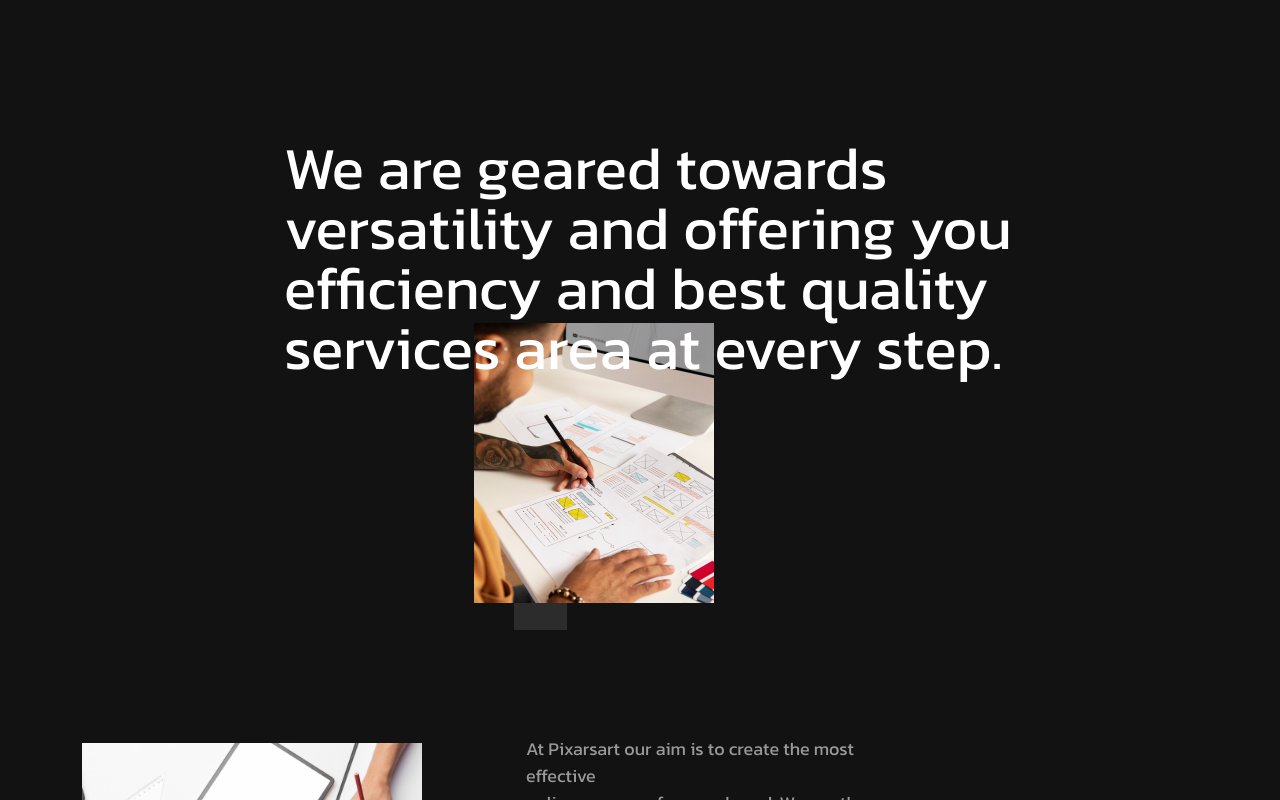
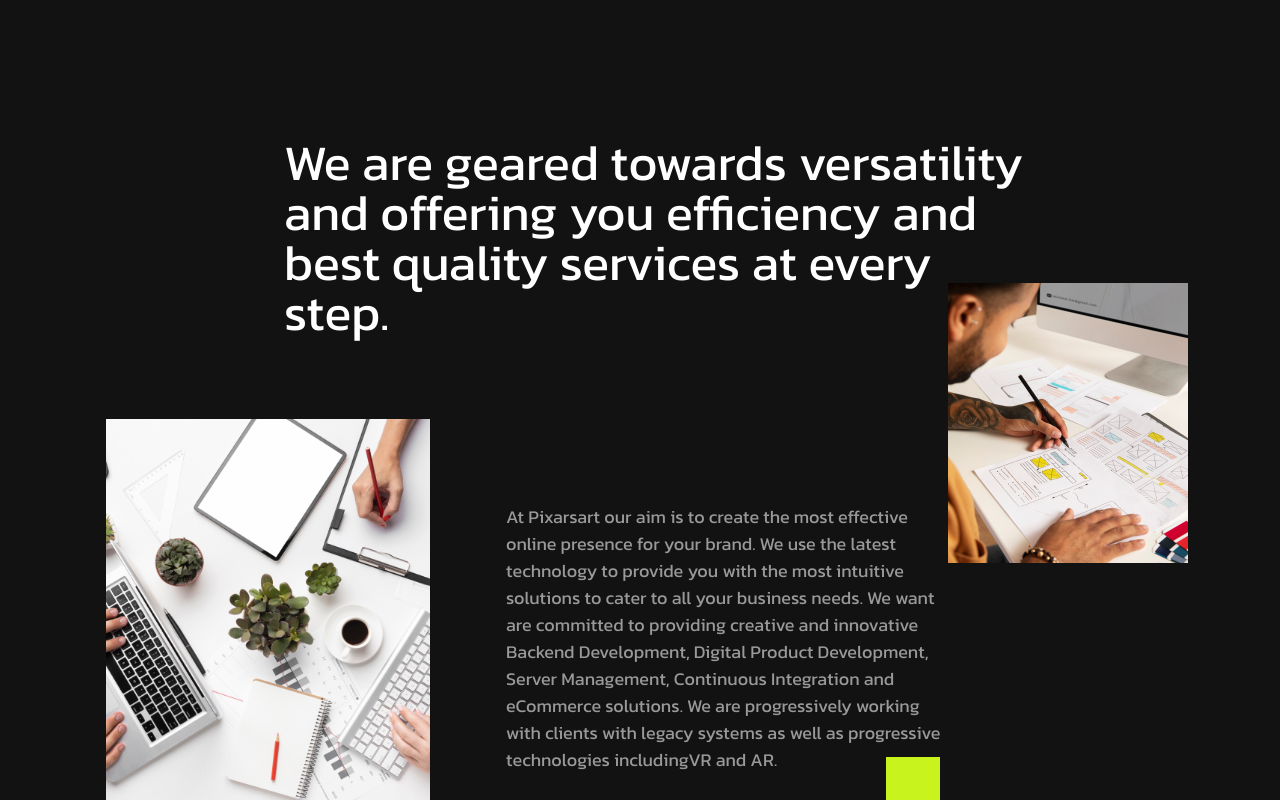
Before and after one commit to mathertahir/Pixarsclient, a React (Create React App) app: page / in a window 1280 px wide. Shown: the part 1380-2180 px from the top of the page. Built offline with nearby package versions, Linux system fonts and the light colour scheme.

Commit message:
postion resolved

```diff
--- a/src/App.css
+++ b/src/App.css
@@ -3,10 +3,10 @@
   --black2: #121212;
   --black4: #1d1d1d;
   --black: #000;
-  --gray3:#a8a8a8;
-  --secondary:#2c2c2c;
-  --primary:#c9f31d;
-  --gray2:#999;
+  --gray3: #a8a8a8;
+  --secondary: #2c2c2c;
+  --primary: #c9f31d;
+  --gray2: #999;
 }
 
 .App {
@@ -59,13 +59,13 @@
 .fs-18 {
   font-size: 18px !important;
 }
-.fs-26{
+.fs-26 {
   font-size: 26px;
 }
 .fw-400 {
   font-weight: 400;
 }
-.fw-500{
+.fw-500 {
   font-weight: 500 !important;
 }
 
@@ -77,7 +77,7 @@
   height: 22px;
 }
 
-.fs-110{
+.fs-110 {
   font-size: clamp(3.75rem, -0.1563rem + 12.5vw, 6.875rem);
 }
 
@@ -85,31 +85,30 @@
   font-family: "kanit";
   src: url(../public/kanitfont/Kanit-Regular.ttf);
 }
-.f-kanit{
+.f-kanit {
   font-family: "kanit";
 }
-.fs-50{
+.fs-50 {
   font-size: 50px;
 }
 
-.t-uppercase{
-
+.t-uppercase {
 }
 
-.pt-140{
+.pt-140 {
   padding-top: 140px;
 }
-.pb-130{
+.pb-130 {
   padding-bottom: 130px;
 }
 
-.fs-60{
-  font-size: clamp(2rem, -0.1875rem + 7vw, 3.75rem);
+.fs-60 {
+  font-size: clamp(2rem, -0.1875rem + 7vw, 3.125rem);
 }
-.cl-gray2{
-  color:var(--gray2);
+.cl-gray2 {
+  color: var(--gray2);
 }
 
-.p-40{
-padding: 40px;
+.p-40 {
+  padding: 40px;
 }
--- a/src/components/Swiper/SwiperSlider.jsx
+++ b/src/components/Swiper/SwiperSlider.jsx
@@ -1,9 +1,6 @@
 import React from "react";
 import Row from "react-bootstrap/Row";
 import Col from "react-bootstrap/Col";
-import { useRef, useState } from "react";
-// Import Swiper React components
-import { Swiper, SwiperSlide } from "swiper/react";
 
 import "./swiperstyle.css";
 import { Container } from "react-bootstrap";
@@ -88,19 +85,19 @@ const SwiperSlider = () => {
                   {" "}
                   <div className="cl-white fs-60 f-kanit fw-500">
                     {" "}
-                    We are geared towards
+                    We are geared towards versatility
                   </div>
                   <div className="cl-white fs-60 f-kanit fw-500">
                     {" "}
-                    versatility and offering you
+                    and offering you efficiency and
                   </div>
                   <div className="cl-white fs-60 f-kanit fw-500">
                     {" "}
-                    efficiency and best quality
+                    best quality services at every
                   </div>
                   <div className="cl-white fs-60 f-kanit fw-500">
                     {" "}
-                    services area at every step.
+                    step.
                   </div>{" "}
                 </div>
               </div>
@@ -205,16 +202,16 @@ const SwiperSlider = () => {
             </div>
           </div> */}
 
-          <Row className="align-items-center  gx-5">
+          <Row className="align-items-center  gx-5 mx-0">
             <Col lg={4} className="">
               <div className="about-left-img  ">
                 <img src="images/about-left.png  " className="w-100"></img>
               </div>
             </Col>
             <Col lg={8} className="p-40">
-              <Row className="flex-md-column-reverse">
-                <Col lg={8}>
-                  <div className="about-description p-40  ">
+              <Row className="mx-0">
+                <Col lg={9}>
+                  <div className="about-description p-30  ">
                     <p>
                       <div className="fs-18 cl-gray2 fw-400 f-kanit">
                         At Pixarsart our aim is to create the most effective{" "}
@@ -248,13 +245,8 @@ const SwiperSlider = () => {
                       </div>
                     </p>
                   </div>
-
-                  <div className="shape">
-                    <div className="primary"></div>
-                    <div className="secondary"></div>
-                  </div>
                 </Col>
-                <Col lg={4} className="p-40  position-relative">
+                <Col lg={3} className="p-40  position-relative">
                   <div>
                     <div className="about-right-img">
                       <img src="images/about-right.png"></img>
--- a/src/components/Swiper/swiperstyle.css
+++ b/src/components/Swiper/swiperstyle.css
@@ -1,53 +1,44 @@
-.roll-area{
-    padding: 31px 10px;
-    background-color: var(--black2);
+.roll-area {
+  padding: 31px 10px;
+  background-color: var(--black2);
 }
 
-
-
-.swiper-1{
+.swiper-1 {
   background-color: var(--black2);
   padding: 31px 10px;
-
-
-
 }
-.swiper-2{
-  background-color: #331C53;
+.swiper-2 {
+  background-color: #331c53;
   padding: 31px 10px;
-
-
-
 }
 
-.about-area{
+.about-area {
   background-color: var(--black2);
-
 }
-.about-maintitle{
-   padding-left: 190px;
-   padding-bottom: 60px;
+.about-maintitle {
+  padding-left: 190px;
+  padding-bottom: 60px;
 }
 
-.about-title{
-  max-width: 770px;
+.about-title {
+  max-width: 780px;
 
   z-index: 9;
 
   line-height: 1;
 }
-.about-right-img{
+.about-right-img {
   position: absolute;
-  right: 0;
+  right: -30px;
   top: -155px;
 }
 
-.secondary{
+.secondary {
   width: 53px;
   height: 56px;
   background: var(--secondary);
 }
-.primary{
+.primary {
   width: 54px;
   height: 56px;
   background-color: var(--primary);
@@ -55,38 +46,23 @@
   margin-left: 24px;
 }
 
-.about-content-main{
+.about-content-main {
   /* display: grid;
   grid-template-columns: 1fr 1.8fr;
    gap: 80px; */
 }
 
-.about-description{
+.about-description {
   padding-top: 65px;
-
 }
-.about-description p{
-
-
-
+.about-description p {
 }
 
-
-
-
-/* .shape{
+.shape {
   position: absolute;
-  left: 27rem;
-  bottom: 4rem;
-
-
-} */
-
-
-
-
-
-
+  bottom: -80px;
+  left: -130px;
+}
 
 /* .swiper {
   width: 100%;
@@ -102,8 +78,6 @@
   align-items: center;
 } */
 
-
-
 @media (max-width: 760px) {
   .swiper-button-next {
     right: 20px;
@@ -115,3 +89,21 @@
     transform: rotate(90deg);
   }
 }
+/* @media (max-width: 992px) {
+  .shape {
+    position: unset;
+  }
+
+  .about-right-img {
+    position: unset;
+  }
+} */
+@media (max-width: 1240px) {
+  .shape {
+    position: unset;
+  }
+
+  .about-right-img {
+    display: none;
+  }
+}
```
